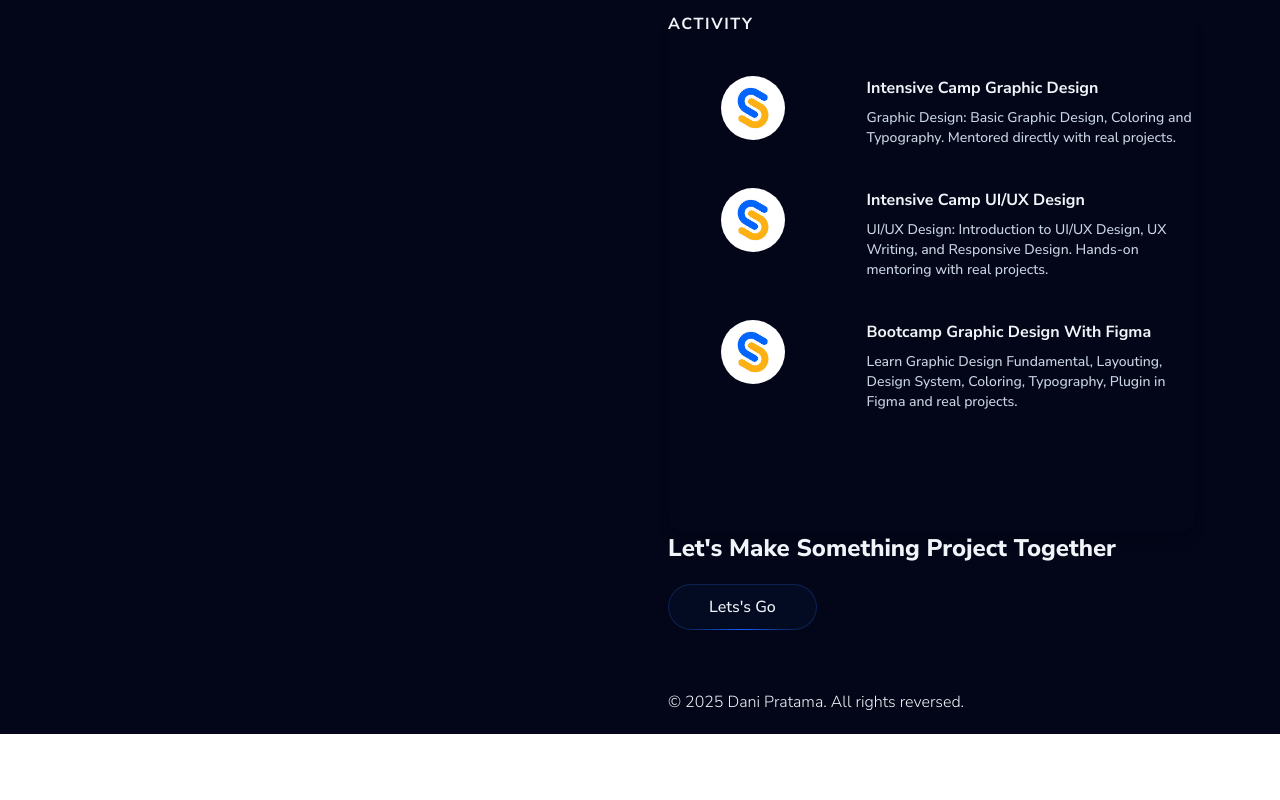
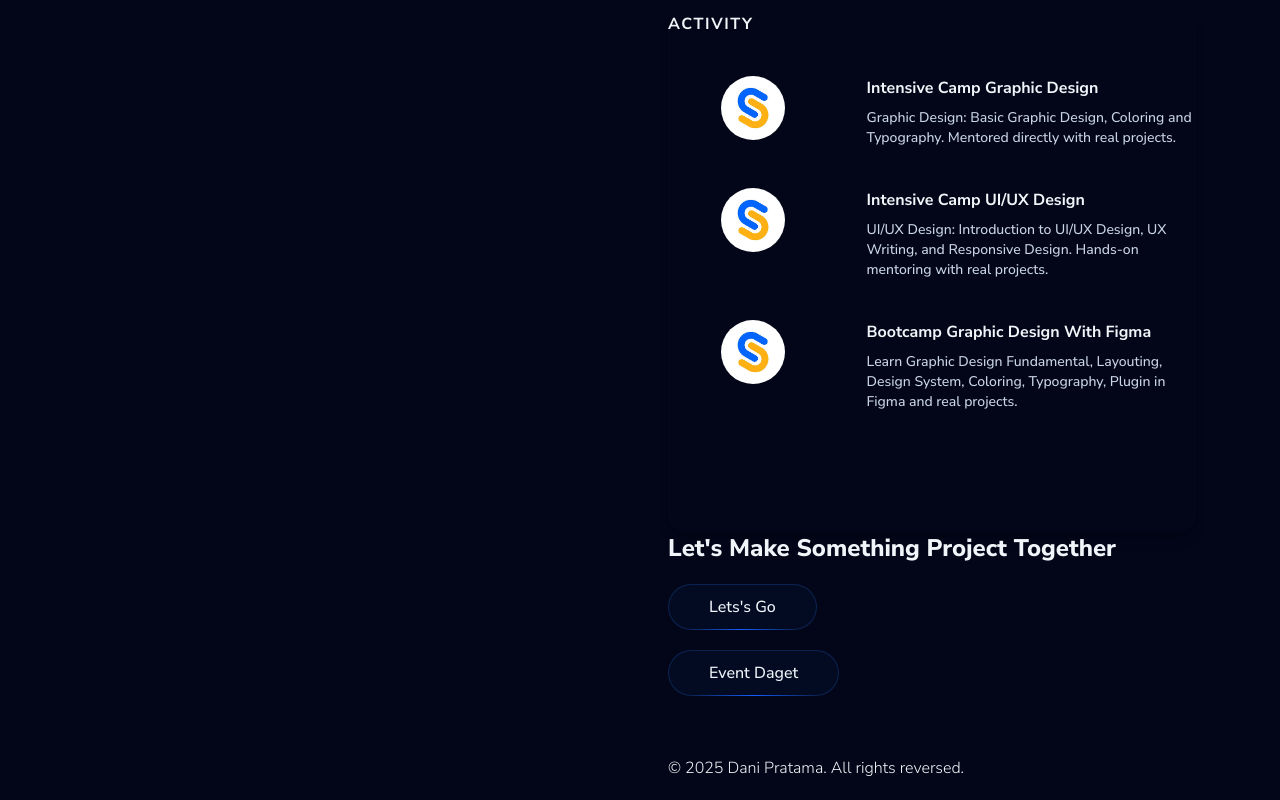
Before and after one commit to rvfdl/portofolio, a React (Vite) app: page / in a window 1280 px wide. Shown: the part 1512-2312 px from the top of the page. Before the commit the page ends 2246 px from the top, so only its background shows below. Built offline with nearby package versions, Linux system fonts and the light colour scheme.

Commit message:
Update Footer.tsx
add event daget

```diff
--- a/src/components/Footer.tsx
+++ b/src/components/Footer.tsx
@@ -8,6 +8,9 @@ const Footer = () => {
         <div className='pt-5'>
           <Button className='text-slate-100 nunito-sans font-medium' onClick={() => window.open('https://wa.me/6285747485067', '_blank')}>Lets's Go</Button>
         </div>
+        <div className='pt-5'>
+          <Button className='text-slate-100 nunito-sans font-medium' onClick={() => window.open('#', '_blank')}>Event Daget</Button>
+        </div>
       </div>
       <div>
         <p className='nunito-sans font-light py-5'>© 2025 Dani Pratama. All rights reversed.</p>
```
